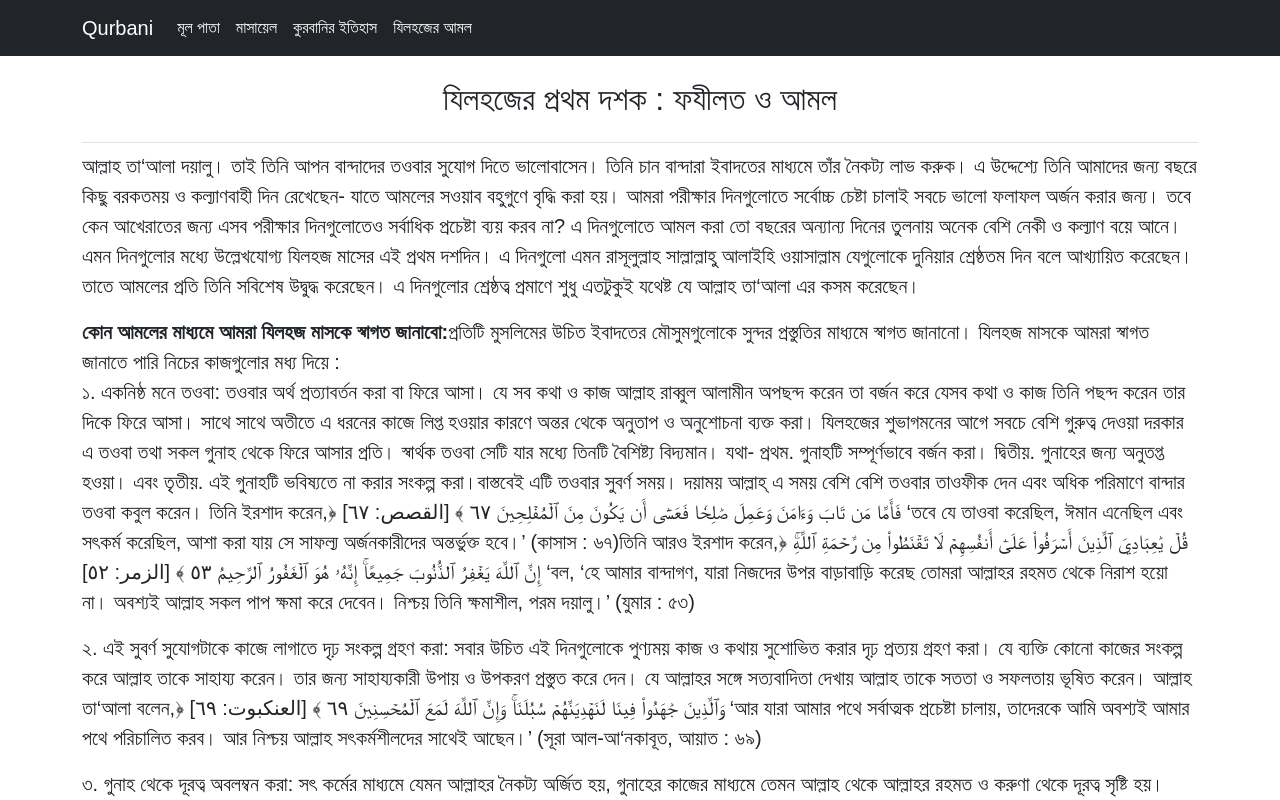
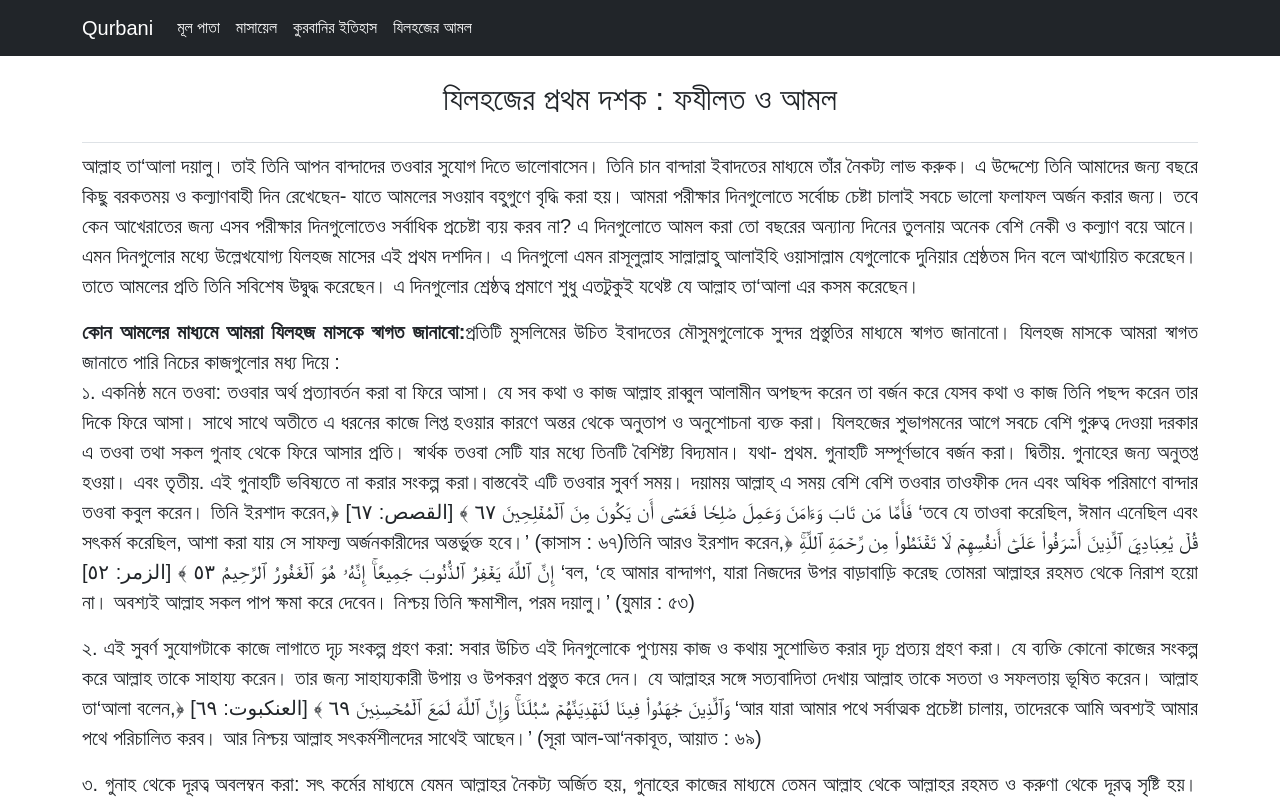
Before and after one commit to raihaninfo/qurbani-app, a React (Create React App) app: page /amol in a window 1280 px wide. Shown: the top 800 px of the page. Built offline with nearby package versions, Linux system fonts and the light colour scheme; a web font is replaced by a local one.

Commit message:
all text aligne center to justify

```diff
--- a/src/App.css
+++ b/src/App.css
@@ -11,3 +11,7 @@ body {
   font-family: "SolaimanLipi", sans-serif;
   overflow-x: hidden;
 }
+
+.text-align-all {
+  text-align: justify;
+}
--- a/src/components/Amol/Amol.css
+++ b/src/components/Amol/Amol.css
@@ -1,3 +1,3 @@
 .pra{
-    text-align: left;
+    text-align: justify;
 }
--- a/src/components/History/History.css
+++ b/src/components/History/History.css
@@ -1,3 +1,3 @@
 .pra{
-    text-align: left;
+    text-align: justify;
 }
--- a/src/components/Question/Question.jsx
+++ b/src/components/Question/Question.jsx
@@ -7,7 +7,7 @@ const Question = (props) => {
     <div>
       <div className="question">
         <div className="container">
-          <div className="border m-3 p-3 shadow">
+          <div className="border m-3 p-3 shadow text-align-all">
             <h2>
               <p
                 className="h5"
--- a/src/components/QurbaniDetails/qurbani.css
+++ b/src/components/QurbaniDetails/qurbani.css
@@ -1,6 +1,7 @@
 .pra{
-    text-align: left;
+    text-align: justify;
     font-size: 20px;
+
 }
 .pra-details{
     font-size: 20px;
```
